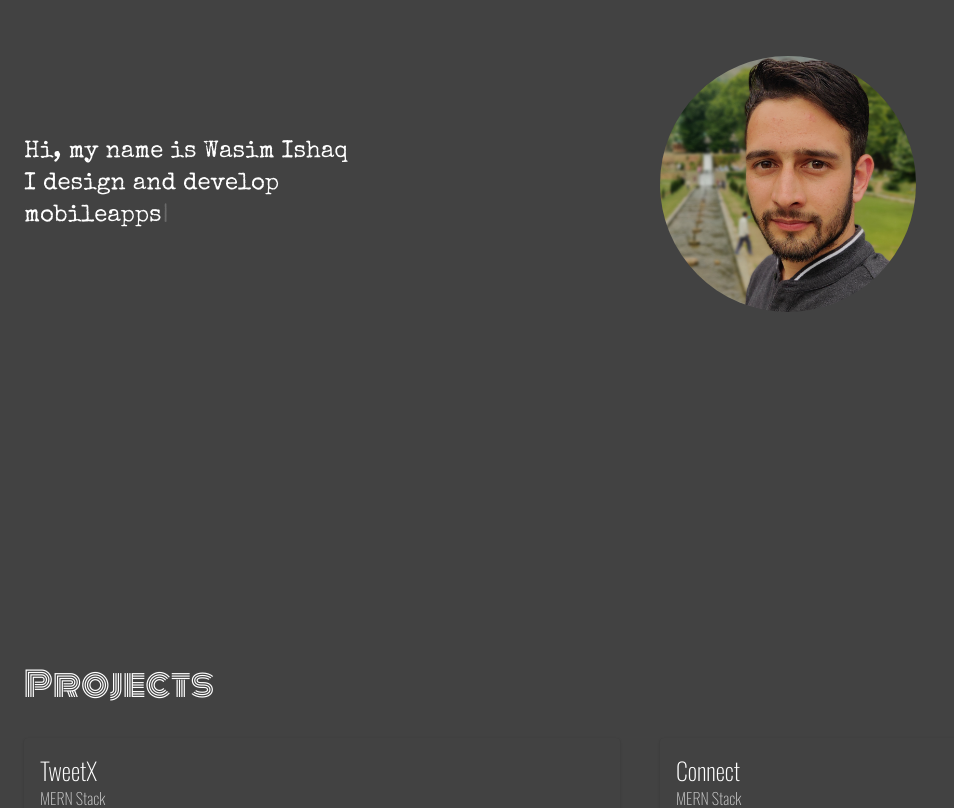
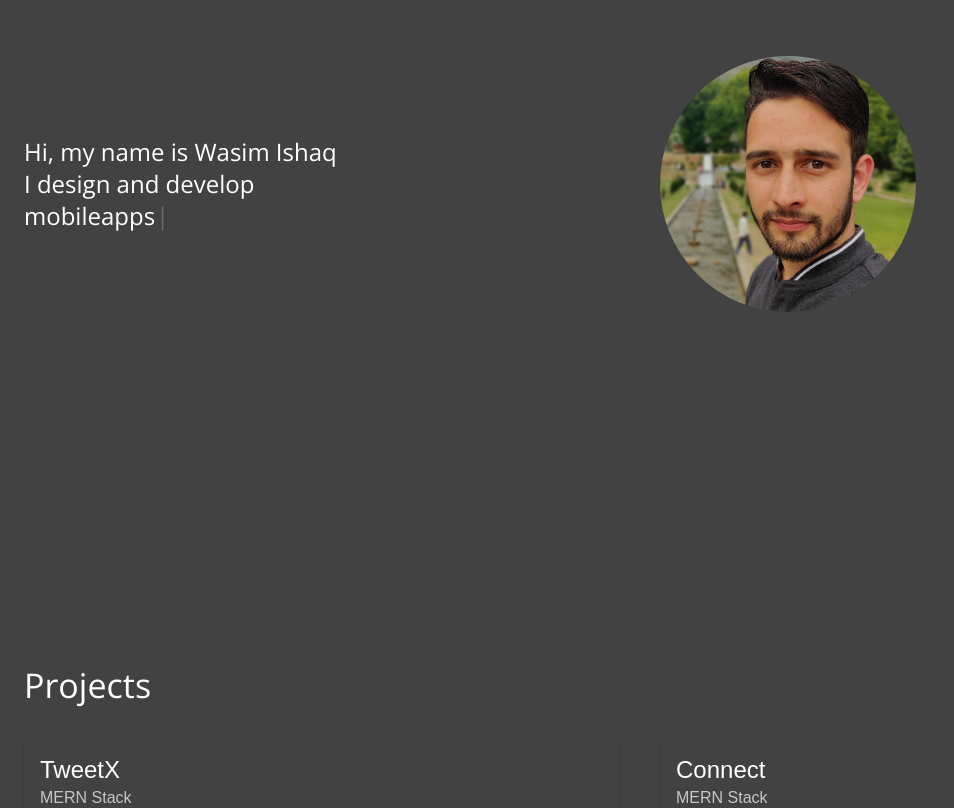
Before and after one commit to wasim919/wasim919.github.io, a React (Create React App) app: page / in a window 1280 px wide. Shown: the part 280-1088 px from the top of the page, without its empty margins (0-954 px from the left). Built offline with nearby package versions, Linux system fonts and the light colour scheme.

Commit message:
font family change

```diff
--- a/public/index.html
+++ b/public/index.html
@@ -13,11 +13,8 @@
     -->
 		<link rel="manifest" href="./manifest.json" />
 		<link rel="preconnect" href="https://fonts.gstatic.com" />
-		<link href="https://fonts.googleapis.com/css2?family=Monoton&display=swap" rel="stylesheet" />
-		<link rel="preconnect" href="https://fonts.gstatic.com" />
-		<link href="https://fonts.googleapis.com/css2?family=Special+Elite&display=swap" rel="stylesheet" />
-		<link rel="preconnect" href="https://fonts.gstatic.com" />
-		<link href="https://fonts.googleapis.com/css2?family=Oswald:wght@200&display=swap" rel="stylesheet" />
+		<link href="https://fonts.googleapis.com/css2?family=Roboto:wght@300;400;500&display=swap" rel="stylesheet" />
+		<link href="https://fonts.googleapis.com/css2?family=Open+Sans&display=swap" rel="stylesheet" />
 		<!--
       Notice the use of %PUBLIC_URL% in the tags above.
       It will be replaced with the URL of the `public` folder during the build.
--- a/src/components/Connect.jsx
+++ b/src/components/Connect.jsx
@@ -8,7 +8,7 @@
 
 const useStyles = makeStyles((theme) => ({
 	titleStyle: {
-		fontFamily: "Monoton",
+		fontFamily: "Open Sans",
 		marginBottom: "2rem",
 		display: "block"
 	},
--- a/src/components/Experience.jsx
+++ b/src/components/Experience.jsx
@@ -10,7 +10,7 @@
 		marginTop: "5rem"
 	},
 	titleStyle: {
-		fontFamily: "Monoton",
+		fontFamily: "Open Sans",
 		marginBottom: "2rem"
 	},
 	tabs: {
--- a/src/components/Formal Info.jsx
+++ b/src/components/Formal Info.jsx
@@ -31,7 +31,7 @@
 		marginTop: "5rem"
 	},
 	titleStyle: {
-		fontFamily: "Monoton",
+		fontFamily: "Open Sans",
 		marginBottom: "2rem"
 	},
 	tabs: {
--- a/src/components/Header.jsx
+++ b/src/components/Header.jsx
@@ -29,7 +29,7 @@
 
 const useStyles = makeStyles((theme) => ({
 	appBarHeader: {
-		fontFamily: "Monoton",
+		fontFamily: "Open Sans",
 		margin: "0 auto"
 	},
 	root: {
--- a/src/components/MyBio.theme.js
+++ b/src/components/MyBio.theme.js
@@ -10,7 +10,7 @@
 		// marginTop: "2rem"
 	},
 	myName: {
-		fontFamily: "Special Elite, cursive"
+		fontFamily: "Open Sans"
 	},
 	bioStyle: {
 		marginTop: "1rem"
--- a/src/components/Projects.jsx
+++ b/src/components/Projects.jsx
@@ -13,7 +13,7 @@
 		}
 	},
 	titleStyle: {
-		fontFamily: "Monoton",
+		fontFamily: "Open Sans",
 		marginBottom: "2rem"
 	}
 }))
```
Also changed, not shown: 1 other file (tests, documents, lock files or other folders).
